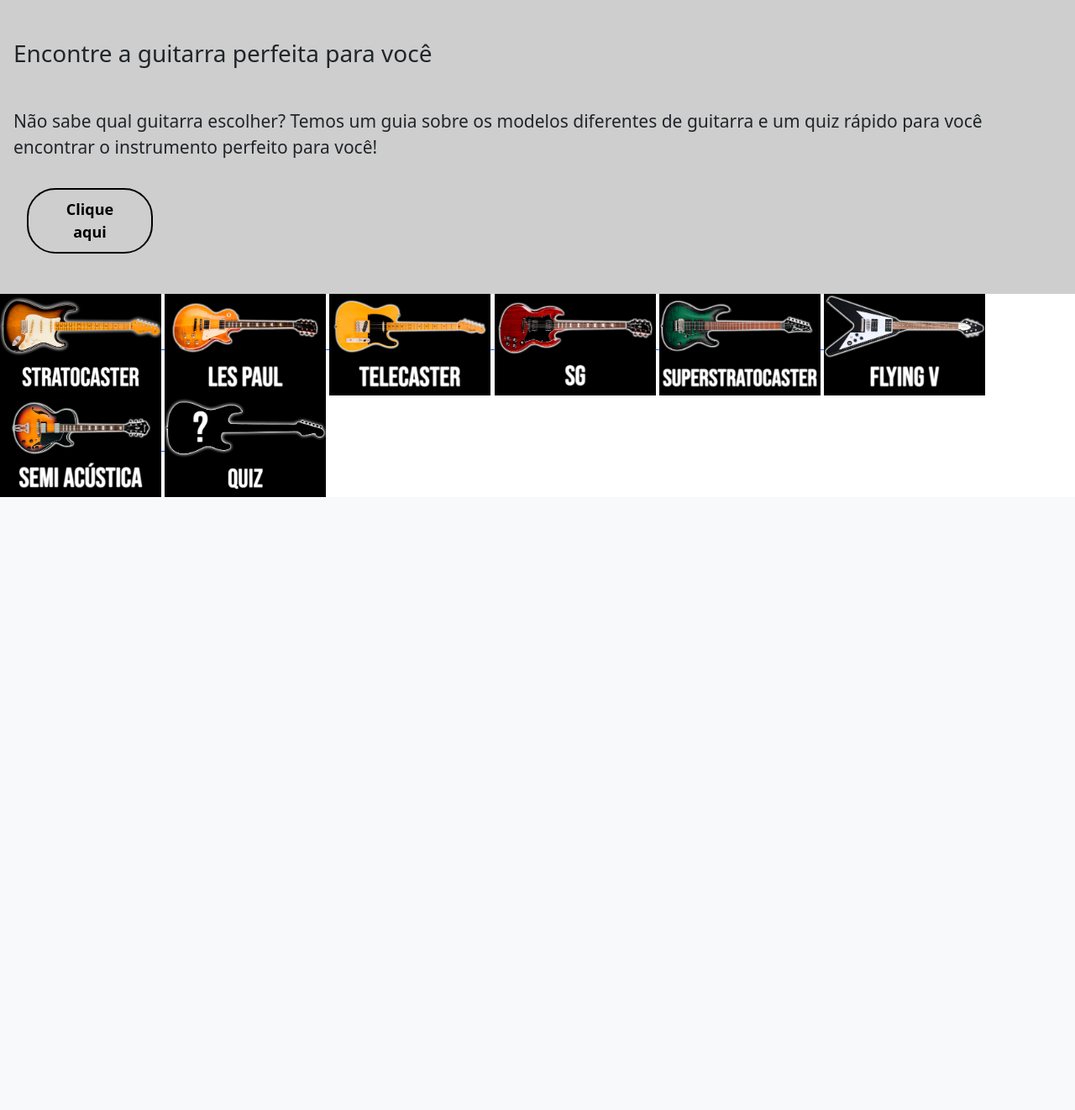
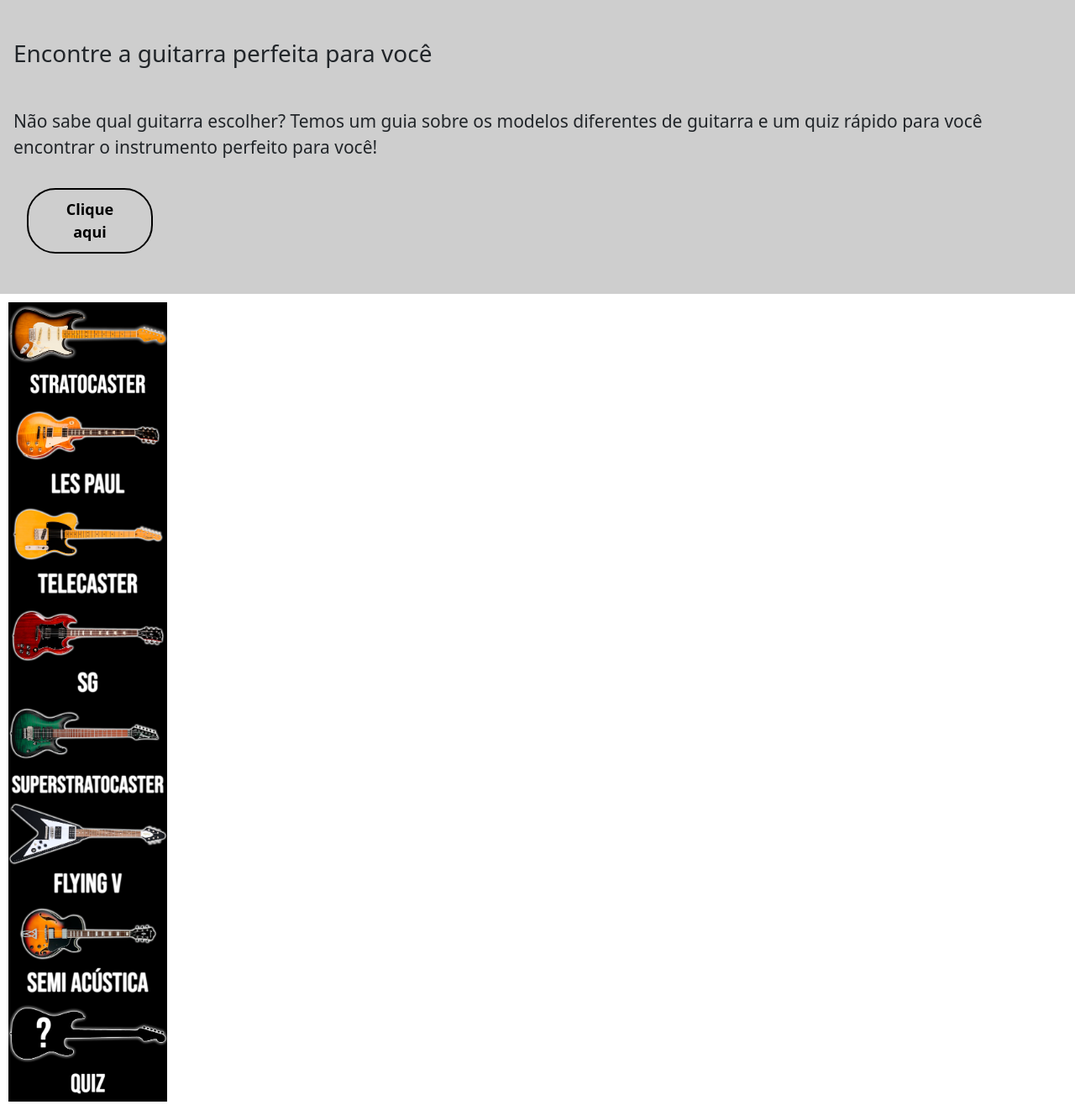
Before and after one commit to EnzoABarros/pentatonica, a PHP site: page / in a window 1280 px wide. Shown: the part 864-2186 px from the top of the page at 84% size. Before the commit the page ends 1456 px from the top, so only its background shows below. Run offline with PHP 8.4, Linux system fonts and the light colour scheme.

Commit message:
main e conectadb

```diff
--- a/projeto/conecta_db.php
+++ b/projeto/conecta_db.php
@@ -2,8 +2,8 @@
 	function conecta_db(){
 		$db_name = "db_pentatonica";
 		$user    = "root";
-		$pass    = "";
-		$server  = "localhost:3306";
+		$pass    = "1234";
+		$server  = "localhost:3307";
 		$conexao = new mysqli($server, $user, $pass, $db_name);
 		return $conexao;
 	}
--- a/projeto/main.php
+++ b/projeto/main.php
@@ -14,7 +14,7 @@
 <body data-bs-spy="scroll">
 <nav class="navbar navbar-expand-sm bg-light navbar-light fixed-top">
   <div class="container-fluid">
-    <a class="navbar-brand" href="javascript:void(0)">
+    <a class="navbar-brand" href="index.php">
         <img src="src/img/logo.png" alt="logo" style="width:70px;" href="javascript:void(0)">
     </a>
     <button class="navbar-toggler" type="button" data-bs-toggle="collapse" data-bs-target="#mynavbar">
@@ -86,7 +86,7 @@
     <button class="clique mt-3 mb-5" href="#areaajuda">Clique aqui</button>
   </div>
 
-<div id="areaajuda">
+<div id="areaajuda" class="guia">
   <a class="guias" href="guia/stratocaster.php">
     <img src="src/img/stratocaster.png" alt="">
     </a>
--- a/projeto/src/style.css
+++ b/projeto/src/style.css
@@ -25,6 +25,12 @@
 
   .guias img{
     width: 15%;
+  }
+
+  .guia {
+    display: grid;
+    padding: 10px;
+    grid-template-rows: auto auto auto;
   }
 
   .carousel-control-prev-icon,
```
